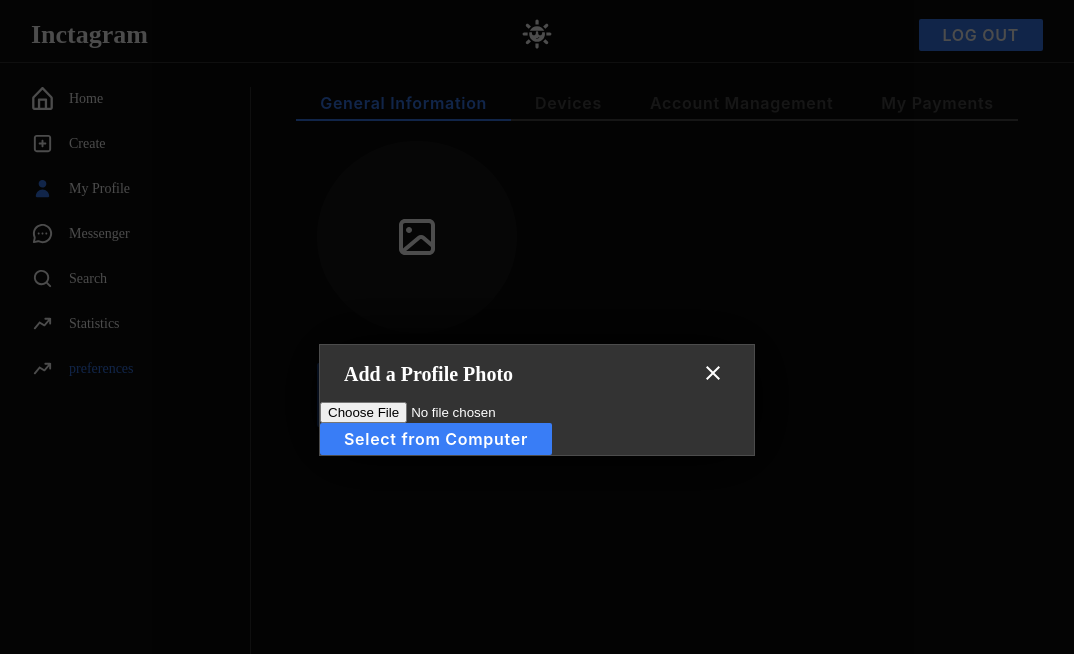
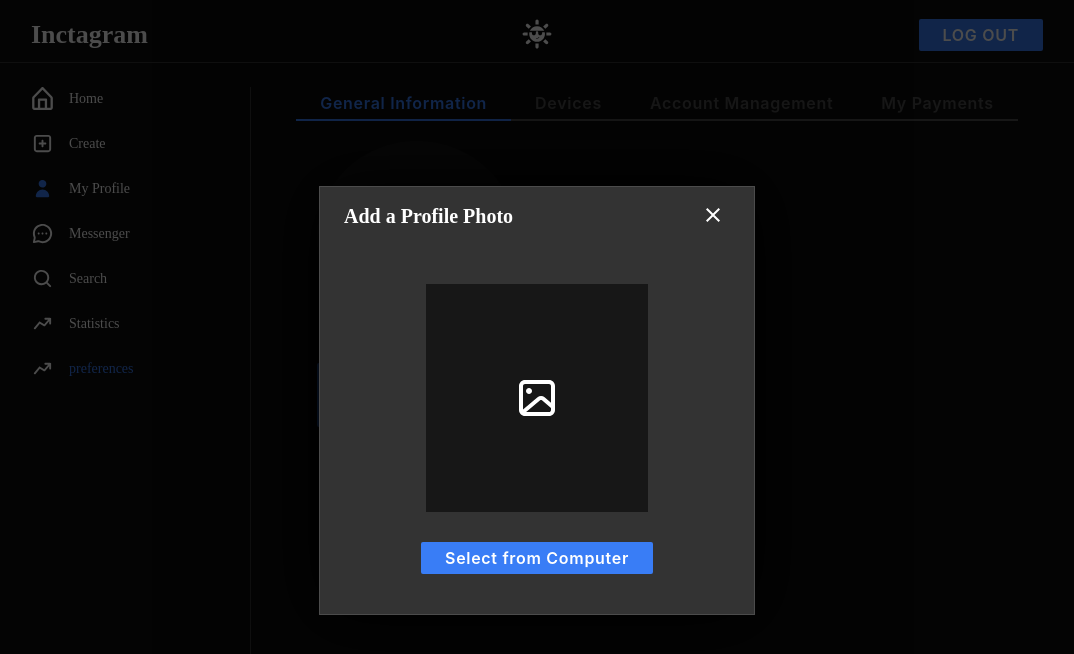
Before and after one commit to sousva/inctagram, a Next.js app: page /profile/profile-settings in a window 1280 px wide. Both pictures are taken after a click on the button "Add a Profile Photo". Shown: the top 654 px of the page, without its empty margins (103-1177 px from the left). Built offline with nearby package versions, Linux system fonts and the light colour scheme.

Commit message:
feat: add InputFile component & library for crop avatar

```diff
--- a/package.json
+++ b/package.json
@@ -11,9 +11,11 @@
     "dependencies": {
         "@hookform/resolvers": "^3.1.0",
         "@reduxjs/toolkit": "^1.9.5",
+        "@types/react-avatar-editor": "^13.0.0",
         "@types/react-datepicker": "^4.11.2",
         "next": "13.4.4",
         "react": "18.2.0",
+        "react-avatar-editor": "^13.0.0",
         "react-datepicker": "^4.13.0",
         "react-dom": "18.2.0",
         "react-google-recaptcha": "^2.1.0",
--- a/src/app/profile/profile-settings/Avatar/ProfilePhotoModal.tsx
+++ b/src/app/profile/profile-settings/Avatar/ProfilePhotoModal.tsx
@@ -1,17 +1,68 @@
 import {BaseModalProps, Modal} from 'common/components/Modal/BaseModal'
-import React from 'react'
+import React, {ChangeEvent, useState} from 'react'
 import styled from 'styled-components'
-import {Button} from 'common/components/Button/Button'
+import {InputFile} from 'common/components/InputFile/InputFile'
+import EmptyAvatarIcon from '../../../../common/assets/icons/emptyAvatar.svg'
+import AvatarEditor from 'react-avatar-editor'
 
-export const ProfilePhotoModalWrapper = styled.form``
-export const InputFile = styled.input``
+export const ProfilePhotoModalWrapper = styled.form`
+    display: flex;
+    flex-direction: column;
+    align-items: center;
+    height: 100%;
+    max-height: 504px;
+    padding: 40px 0;
+
+    div {
+        display: flex;
+        align-items: center;
+        justify-content: center;
+        width: 100%;
+        max-width: 222px;
+        height: 228px;
+
+        margin-bottom: 30px;
+        background-color: ${props =>
+            props.theme.name === 'dark' ? props.theme.palette.dark['500'] : props.theme.palette.light['500']};
+    }
+`
 
 export const ProfilePhotoModal = (props: BaseModalProps) => {
+    const [selectedFile, setSelectedFile] = useState<File | string>('https://picsum.photos/200/300')
+    const [imagePreviewUrl, setImagePreviewUrl] = useState<string | undefined | ArrayBuffer | null>()
+
+    const handleChangePhoto = (e: ChangeEvent<HTMLInputElement>) => {
+        // @ts-ignore
+        const files = e.target.files[0]
+        // setSelectedFile(files.name)
+        setImagePreviewUrl(files.name)
+        console.log(files)
+    }
     return (
         <Modal title={props.title} isOpen={props.isOpen} handleClose={props.handleClose}>
             <ProfilePhotoModalWrapper>
-                <input type='file' />
-                <Button>Select from Computer</Button>
+                {imagePreviewUrl && (
+                    <AvatarEditor
+                        image={selectedFile}
+                        width={250}
+                        height={250}
+                        border={0}
+                        color={[255, 255, 255, 0.6]} // RGBA
+                        scale={1.2}
+                        rotate={0}
+                    />
+                )}
+                {!imagePreviewUrl && (
+                    <div>
+                        <EmptyAvatarIcon />
+                    </div>
+                )}
+
+                <InputFile
+                    title={'Select from Computer'}
+                    onChange={handleChangePhoto}
+                    accept={'image/png, image/jpeg'}
+                />
             </ProfilePhotoModalWrapper>
         </Modal>
     )
--- /dev/null
+++ b/src/common/components/InputFile/InputFile.tsx
@@ -0,0 +1,18 @@
+import React, {ComponentProps, forwardRef} from 'react'
+import {InputFileWrapper} from 'common/components/InputFile/styled'
+
+type DefaultInputPropsType = ComponentProps<'input'>
+
+type InputFileProps = DefaultInputPropsType & {
+    title: string
+}
+export const InputFile = forwardRef<HTMLInputElement, InputFileProps>((props, ref) => {
+    return (
+        <InputFileWrapper htmlFor='actual-btn'>
+            <input type='file' id='actual-btn' ref={ref} {...props} hidden />
+            {props.title}
+        </InputFileWrapper>
+    )
+})
+
+InputFile.displayName = 'InputFile'
--- /dev/null
+++ b/src/common/components/InputFile/styled.tsx
@@ -0,0 +1,15 @@
+import styled from 'styled-components'
+
+export const InputFileWrapper = styled.label`
+    border-radius: 2px;
+    padding: 6px 24px;
+    cursor: pointer;
+    border: none;
+    font-size: 16px;
+    font-weight: 600;
+    font-family: Inter, sans-serif;
+    letter-spacing: 0.7px;
+
+    background-color: ${props => props.theme.palette.primary[500]};
+    color: ${props => props.theme.palette.light[100]};
+`
--- a/src/common/components/Modal/BaseModal.styled.tsx
+++ b/src/common/components/Modal/BaseModal.styled.tsx
@@ -23,7 +23,7 @@ export const ModalContent = styled.div`
   box-shadow: 0 0 70px 10px #000;
   border: 1px solid ${props => props.theme.palette.dark['100']};
   transform: scale(0.5);
-  color: ${props => props.theme.textColor};
+  color: ${props => props.theme.palette.common.white};
   transition: 1s linear;
 
   &.open {
```
Also changed, not shown: 1 other file (tests, documents, lock files or other folders).
